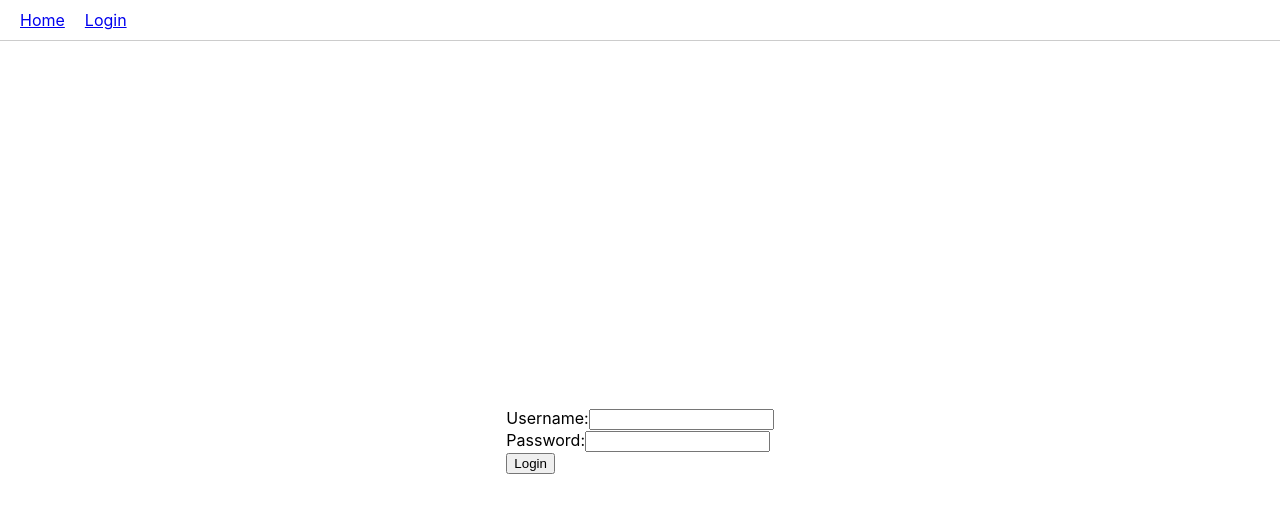
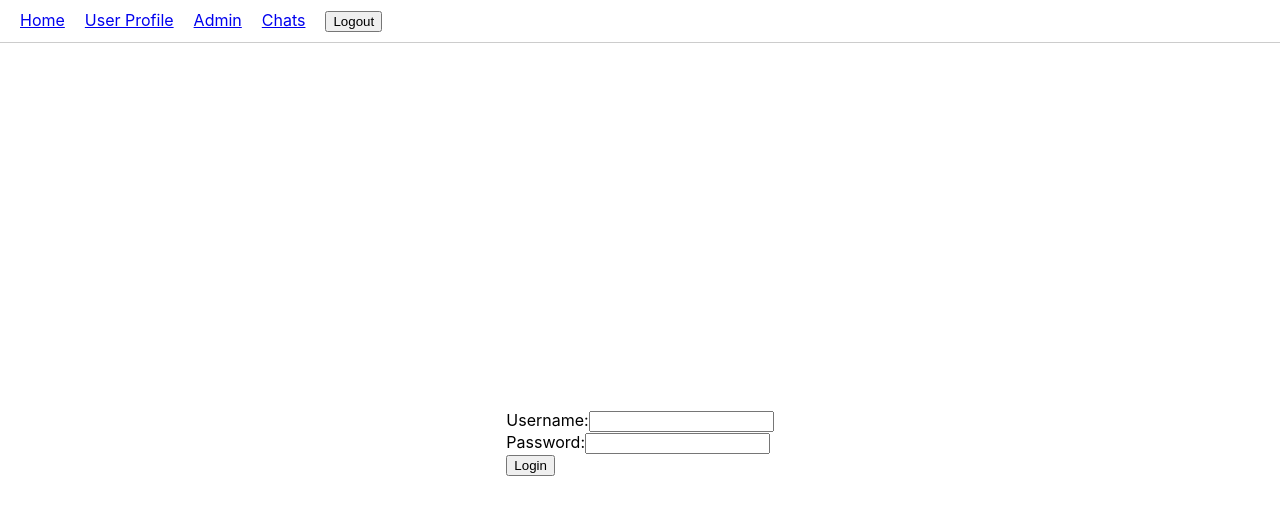
Before and after one commit to illcrx/autosupport-frontend, a React (Create React App) app: page /login in a window 1280 px wide. Shown: the top 514 px of the page. Built offline with nearby package versions, Linux system fonts and the light colour scheme; sample sign-in values are in the browser's storage.

Commit message:
Login state for pages

```diff
--- a/src/components/Header.js
+++ b/src/components/Header.js
@@ -1,12 +1,25 @@
-import React from 'react';
+import React, { useState, useEffect } from 'react';
 import { Link, useNavigate } from 'react-router-dom';
 
 const Header = () => {
   const navigate = useNavigate();
-  const token = localStorage.getItem('token');
+  const [isAuthenticated, setIsAuthenticated] = useState(!!localStorage.getItem('jwtToken'));
+
+  useEffect(() => {
+    const handleAuthChange = () => {
+      setIsAuthenticated(!!localStorage.getItem('jwtToken'));
+    };
+
+    window.addEventListener('authChange', handleAuthChange);
+
+    return () => {
+      window.removeEventListener('authChange', handleAuthChange);
+    };
+  }, []);
 
   const handleLogout = () => {
-    localStorage.removeItem('token');
+    localStorage.removeItem('jwtToken');
+    window.dispatchEvent(new Event('authChange'));
     navigate('/login');
   };
 
@@ -14,7 +27,7 @@ const Header = () => {
     <header style={{ padding: '10px', borderBottom: '1px solid #ccc' }}>
       <nav>
         <Link to="/" style={{ margin: '0 10px' }}>Home</Link>
-        {token ? (
+        {isAuthenticated ? (
           <>
             <Link to="/user-profile" style={{ margin: '0 10px' }}>User Profile</Link>
             <Link to="/admin" style={{ margin: '0 10px' }}>Admin</Link>
--- a/src/pages/LoginPage.js
+++ b/src/pages/LoginPage.js
@@ -21,6 +21,8 @@ const LoginPage = () => {
       if (response.ok) {
         const data = await response.json();
         localStorage.setItem('jwtToken', data.access_token);
+        console.log('Token set:', data.access_token); // Log to verify
+        window.dispatchEvent(new Event('authChange'));
         navigate('/chats'); // Redirect to user profile or desired page
       } else {
         alert('Invalid username or password');
```
